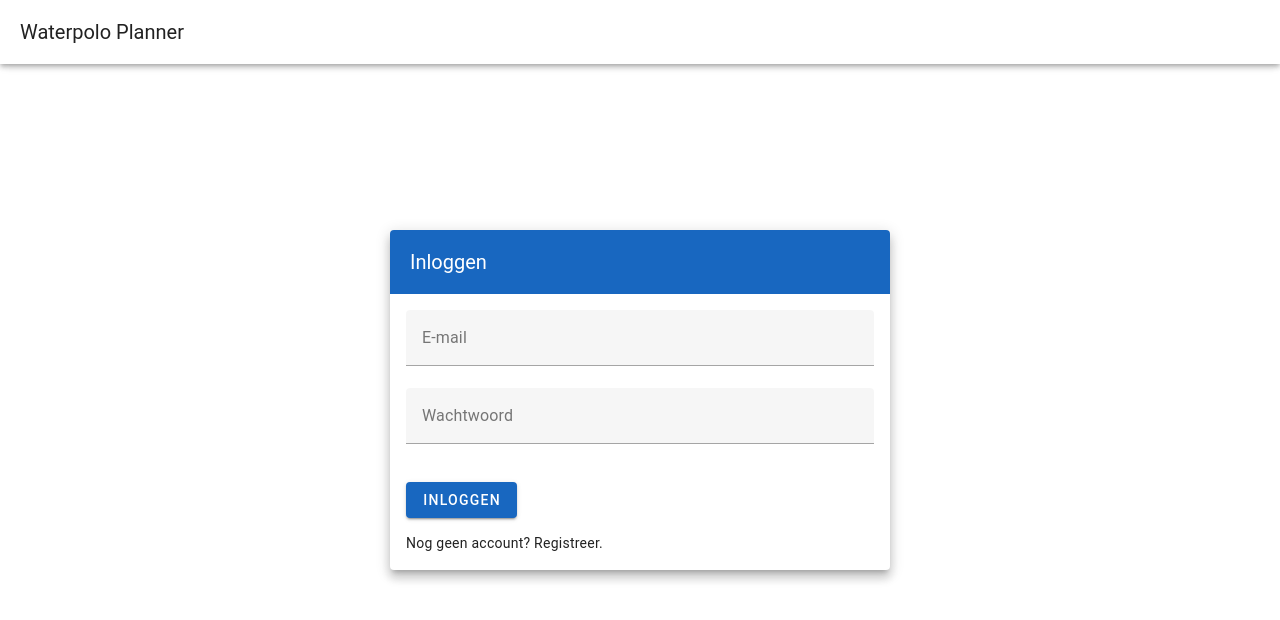
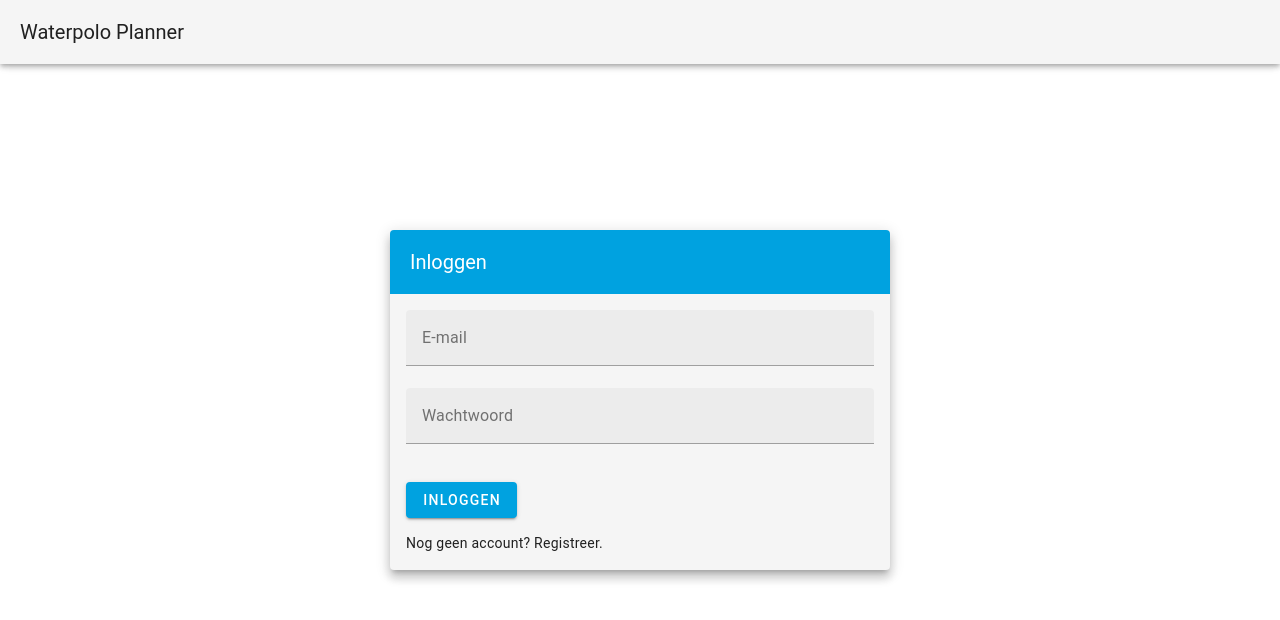
Before and after one commit to ipmedth-waterpolo/frontend, a Vue app: page / in a window 1280 px wide. Shown: the top 620 px of the page. Built offline with nearby package versions, Linux system fonts and the light colour scheme; no server answers.

Commit message:
feature: add colors and color config

```diff
--- a/src/components/exerciseComponents/Exercise.vue
+++ b/src/components/exerciseComponents/Exercise.vue
@@ -34,7 +34,7 @@ defineProps({
             <v-icon
               class="mr-2"
               :icon="exercise.water_nodig ? 'mdi-water-outline' : 'mdi-water-off-outline'"
-              :color="exercise.water_nodig ? 'blue' : 'red'"
+              :color="exercise.water_nodig ? 'primary' : 'error'"
             />
             <span>
                 {{ exercise.water_nodig ? 'Water nodig' : 'Geen water nodig' }}
--- a/src/components/exerciseComponents/ExerciseCategoryFilter.vue
+++ b/src/components/exerciseComponents/ExerciseCategoryFilter.vue
@@ -76,7 +76,7 @@ const navigateToCategory = (categorie: string) => {
       <v-col v-for="(option, index) in categorieOptions" :key="index" cols="6">
         <v-card
           min-height="120"
-          :color="index === 0 ? 'blue-darken-3' : undefined"
+          :color="index === 0 ? 'primary' : undefined"
           @click="navigateToCategory(option.value)"
         >
           <v-card-title class="text-center text-h6 text-wrap">{{
--- a/src/components/exerciseComponents/ExerciseFiltering.vue
+++ b/src/components/exerciseComponents/ExerciseFiltering.vue
@@ -67,6 +67,7 @@ const filteredExercises = computed(() => {
               item-value="value"
               item-title="label"
               label="Water oefening?"
+              color="secondary"
             ></v-select>
 
             <!-- Leeftijdsgroep Filter -->
@@ -77,6 +78,7 @@ const filteredExercises = computed(() => {
               item-title="label"
               multiple
               label="Leeftijdsgroep"
+              color="secondary"
             ></v-select>
 
             <!-- Duur Filter -->
@@ -86,6 +88,7 @@ const filteredExercises = computed(() => {
               label="Duur in minuten"
               step="5"
               thumb-label="always"
+              color="secondary"
             ></v-range-slider>
 
             <v-range-slider
@@ -94,6 +97,7 @@ const filteredExercises = computed(() => {
               label="Minimum spelers"
               thumb-label="always"
               step="1"
+              color="secondary"
             ></v-range-slider>
           </v-card-text>
         </v-expansion-panel-text>
--- a/src/components/trainingComponents/TrainingList.vue
+++ b/src/components/trainingComponents/TrainingList.vue
@@ -48,6 +48,7 @@ const displayedTrainings = computed(() => {
         item-title="text"
         label="Sorteer op"
         outlined
+        color="secondary"
       />
     </div>
 
--- a/src/plugins/vuetify.ts
+++ b/src/plugins/vuetify.ts
@@ -8,8 +8,48 @@
 import "@mdi/font/css/materialdesignicons.css";
 import "vuetify/styles";
 
+
+/**
+ * Verander hier de kleuren.
+ * Background is achtergrond
+ * Surface is de kleur van de menubalk en de 'kaarten' (v-card)
+ * error zijn de rode kleuren die worden gebruikt bij bijvoorbeeld delete-knoppen
+ */
+
+const ZVLlichtBlauw = '#00A2E0';
+const ZVLdonkerBlauw = '#003056';
+const ZVLrood = '#E62418';
+
+const customLightTheme: ThemeDefinition = {
+  dark: false,
+  colors: {
+    background: '#FFFFFF',
+    surface: '#F5F5F5',
+    primary: ZVLlichtBlauw,
+    secondary: ZVLdonkerBlauw,
+    error: ZVLrood,
+    info: '#2196F3',
+    success: '#4CAF50',
+    warning: '#FB8C00',
+  },
+}
+
+const customDarkTheme: ThemeDefinition = {
+  dark: true,
+  colors: {
+    background: '#18181a',
+    surface: '#212121',
+    primary: ZVLlichtBlauw,
+    secondary: ZVLdonkerBlauw,
+    error: ZVLrood,
+    info: '#2196F3',
+    success: '#4CAF50',
+    warning: '#FB8C00',
+  },
+}
+
 // Composables
-import { createVuetify } from "vuetify";
+import {createVuetify, type ThemeDefinition} from "vuetify";
 
 const prefersDark = window.matchMedia("(prefers-color-scheme: dark").matches;
 
@@ -17,6 +57,10 @@ const prefersDark = window.matchMedia("(prefers-color-scheme: dark").matches;
 export default createVuetify({
   theme: {
     defaultTheme: prefersDark ? "dark" : "light",
+    themes: {
+      light: customLightTheme,
+      dark: customDarkTheme,
+    },
   },
   defaults: {
     global: {
```
